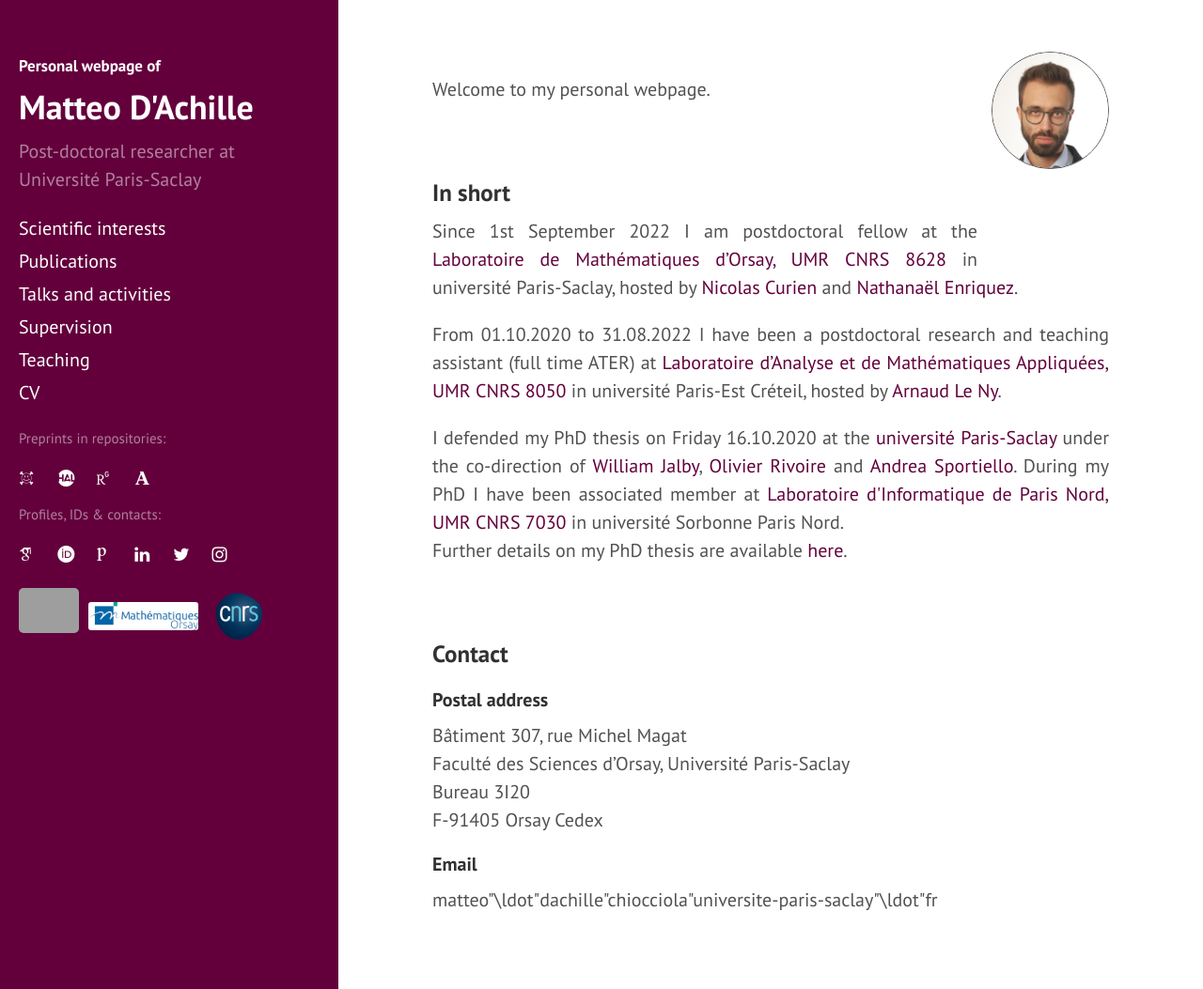
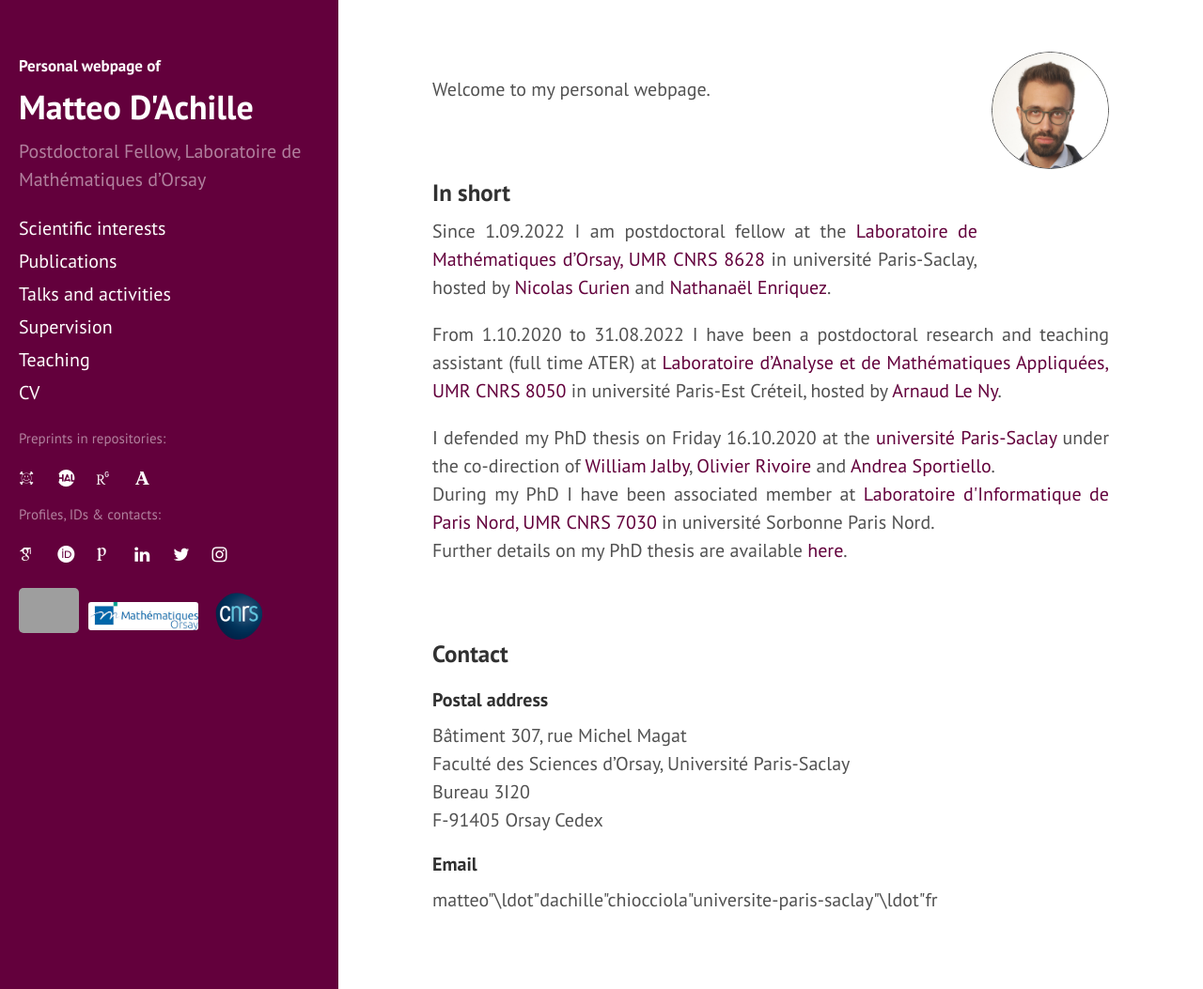
Before and after one commit to matteodachille/matteodachille.github.io, a Jekyll site: the page built from index.html, in a window 1280 px wide and 1053 px high. Shown: the whole window at 94% size. Built offline with Jekyll 4.4.1, drawn with Linux system fonts in a browser that asks for light colours; nearby versions of some CDN libraries; some web fonts are replaced; the list of posts is cut into pages by our own code; grey boxes are pictures that could not be loaded.

```diff
--- a/_config.yml
+++ b/_config.yml
@@ -9,8 +9,8 @@
 
 # Setup
 title:            "Matteo D'Achille"
-tagline:          "Post-doctoral researcher at Université Paris-Saclay"
-description:      Post-doctoral researcher at Université Paris-Saclay
+tagline:          "Postdoctoral Fellow at Laboratoire de Mathématiques d’Orsay"
+description:      Postdoctoral Fellow, Laboratoire de Mathématiques d’Orsay
 url:              https://matteodachille.github.io/
 baseurl:          https://matteodachille.github.io/
 tag_page: 		  tags
--- a/index.html
+++ b/index.html
@@ -15,15 +15,15 @@
 <h3>In short</h3>
 
 
-<p style="text-align:justify;">Since 1st September 2022 I am postdoctoral fellow at the <a href="https://www.imo.universite-paris-saclay.fr/fr/" target="_blank">Laboratoire de Mathématiques d’Orsay, UMR CNRS 8628</a> in université Paris-Saclay, hosted by <a href="https://www.imo.universite-paris-saclay.fr/~curien/" target="_blank">Nicolas Curien</a> and <a href="https://www.imo.universite-paris-saclay.fr/~enriquez/" target="_blank">Nathanaël Enriquez</a>.
+<p style="text-align:justify;">Since 1.09.2022 I am postdoctoral fellow at the <a href="https://www.imo.universite-paris-saclay.fr/fr/" target="_blank">Laboratoire de Mathématiques d’Orsay, UMR CNRS 8628</a> in université Paris-Saclay, hosted by <a href="https://www.imo.universite-paris-saclay.fr/~curien/" target="_blank">Nicolas Curien</a> and <a href="https://www.imo.universite-paris-saclay.fr/~enriquez/" target="_blank">Nathanaël Enriquez</a>.
 </p>
 
-<p style="text-align:justify;">From 01.10.2020 to 31.08.2022 I have been a postdoctoral research
+<p style="text-align:justify;">From 1.10.2020 to 31.08.2022 I have been a postdoctoral research
 and teaching assistant (full time ATER) at <a href="https://lama.u-pem.fr/" target="_blank">Laboratoire d’Analyse et de Mathématiques Appliquées, UMR CNRS 8050</a> in université Paris-Est Créteil, hosted by <a href="https://perso.math.u-pem.fr/le_ny.arnaud/" target="_blank">Arnaud Le Ny</a>.
 </p>
 
 <p style="text-align:justify;">
-I defended my PhD thesis on Friday 16.10.2020 at the <a href="https://www.universite-paris-saclay.fr/" target="_blank">université Paris-Saclay</a> under the co-direction of <a href="https://ieeexplore.ieee.org/author/37281894200" target="_blank">William Jalby</a>, <a href="https://www.college-de-france.fr/site/en-cirb/rivoire.htm" target="_blank">Olivier Rivoire</a> and <a href="https://lipn.univ-paris13.fr/~sportiello/index_eng.html" target="_blank">Andrea Sportiello</a>.
+I defended my PhD thesis on Friday 16.10.2020 at the <a href="https://www.universite-paris-saclay.fr/" target="_blank">université Paris-Saclay</a> under the co-direction of <a href="https://ieeexplore.ieee.org/author/37281894200" target="_blank">William Jalby</a>, <a href="https://www.college-de-france.fr/site/en-cirb/rivoire.htm" target="_blank">Olivier Rivoire</a> and <a href="https://lipn.univ-paris13.fr/~sportiello/index_eng.html" target="_blank">Andrea Sportiello</a>.<br/>
  During my PhD I have been associated member at <a href="https://lipn.univ-paris13.fr/" target="_blank">Laboratoire d'Informatique de Paris Nord, UMR CNRS 7030</a> in université Sorbonne Paris Nord.
  <br/>
 Further details on my PhD thesis are available <a href="/publications#phd-thesis">here</a>.
```
Also changed, not shown: scientific-interests.md (+1 -1 lines).
